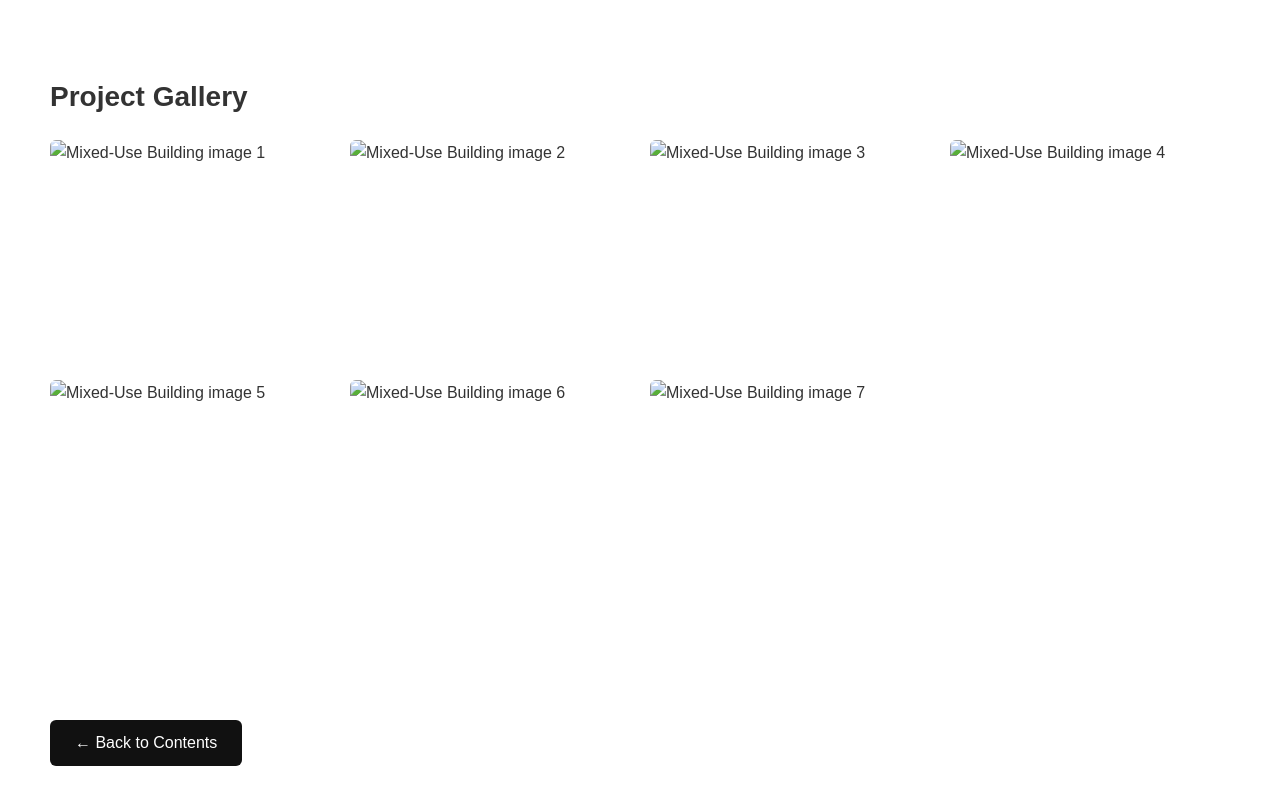
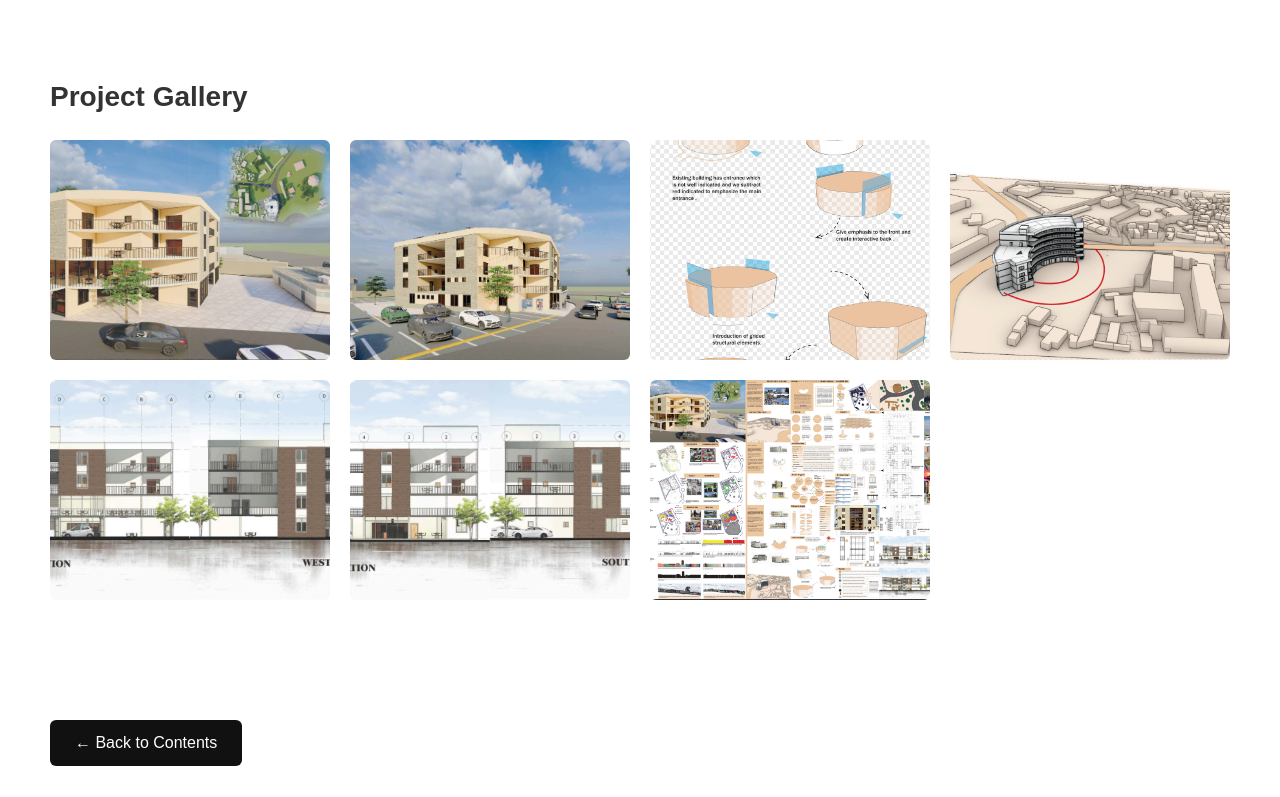
Before and after one commit to mentesal/sami-s-portfolio, a plain HTML site: page projects/mixed-use-modification.html in a window 1280 px wide. Shown: the part 602-1399 px from the top of the page. Drawn offline with Linux system fonts and the light colour scheme.

Commit message:
Update mixed-use-modification.html

```diff
--- a/projects/mixed-use-modification.html
+++ b/projects/mixed-use-modification.html
@@ -65,13 +65,13 @@
     <h2>Project Gallery</h2>
 
     <div class="project-gallery">
-      <img src="../images/projects/Mixed-Use-Building/Mixed1.png" alt="Mixed-Use Building image 1">
-      <img src="../images/projects/Mixed-Use-Building/Mixed2.png" alt="Mixed-Use Building image 2">
-      <img src="../images/projects/Mixed-Use-Building/Mixed3.png" alt="Mixed-Use Building image 3">
-      <img src="../images/projects/Mixed-Use-Building/Mixed4.png" alt="Mixed-Use Building image 4">
-      <img src="../images/projects/Mixed-Use-Building/Mixed5.png" alt="Mixed-Use Building image 5">
-      <img src="../images/projects/Mixed-Use-Building/Mixed6.png" alt="Mixed-Use Building image 6">
-      <img src="../images/projects/Mixed-Use-Building/Mixed7.png" alt="Mixed-Use Building image 7">
+      <img src="../image/projects/Mixed-Use-Building/Mixed1.png" alt="Mixed-Use Building image 1">
+      <img src="../image/projects/Mixed-Use-Building/Mixed2.png" alt="Mixed-Use Building image 2">
+      <img src="../image/projects/Mixed-Use-Building/Mixed3.png" alt="Mixed-Use Building image 3">
+      <img src="../image/projects/Mixed-Use-Building/Mixed4.png" alt="Mixed-Use Building image 4">
+      <img src="../image/projects/Mixed-Use-Building/Mixed5.png" alt="Mixed-Use Building image 5">
+      <img src="../image/projects/Mixed-Use-Building/Mixed6.png" alt="Mixed-Use Building image 6">
+      <img src="../image/projects/Mixed-Use-Building/Mixed7.png" alt="Mixed-Use Building image 7">
 
     </div>
   </section>
```
